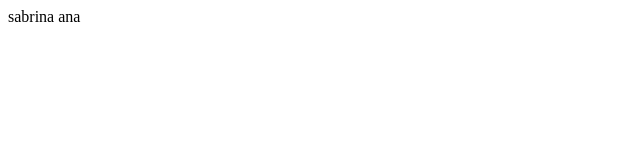
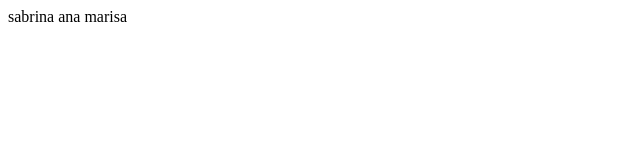
Before and after one commit to kysllaRayane/projeto-3b3, a plain HTML site: page index.html in a window 1280 px wide. Shown: the full height of the page, 0-640 px from the left. Drawn offline with Linux system fonts and the light colour scheme.

Commit message:
versao-3.0

```diff
--- a/index.html
+++ b/index.html
@@ -9,5 +9,6 @@
 <body>
     sabrina
     ana
+    marisa
 </body>
 </html>
```
